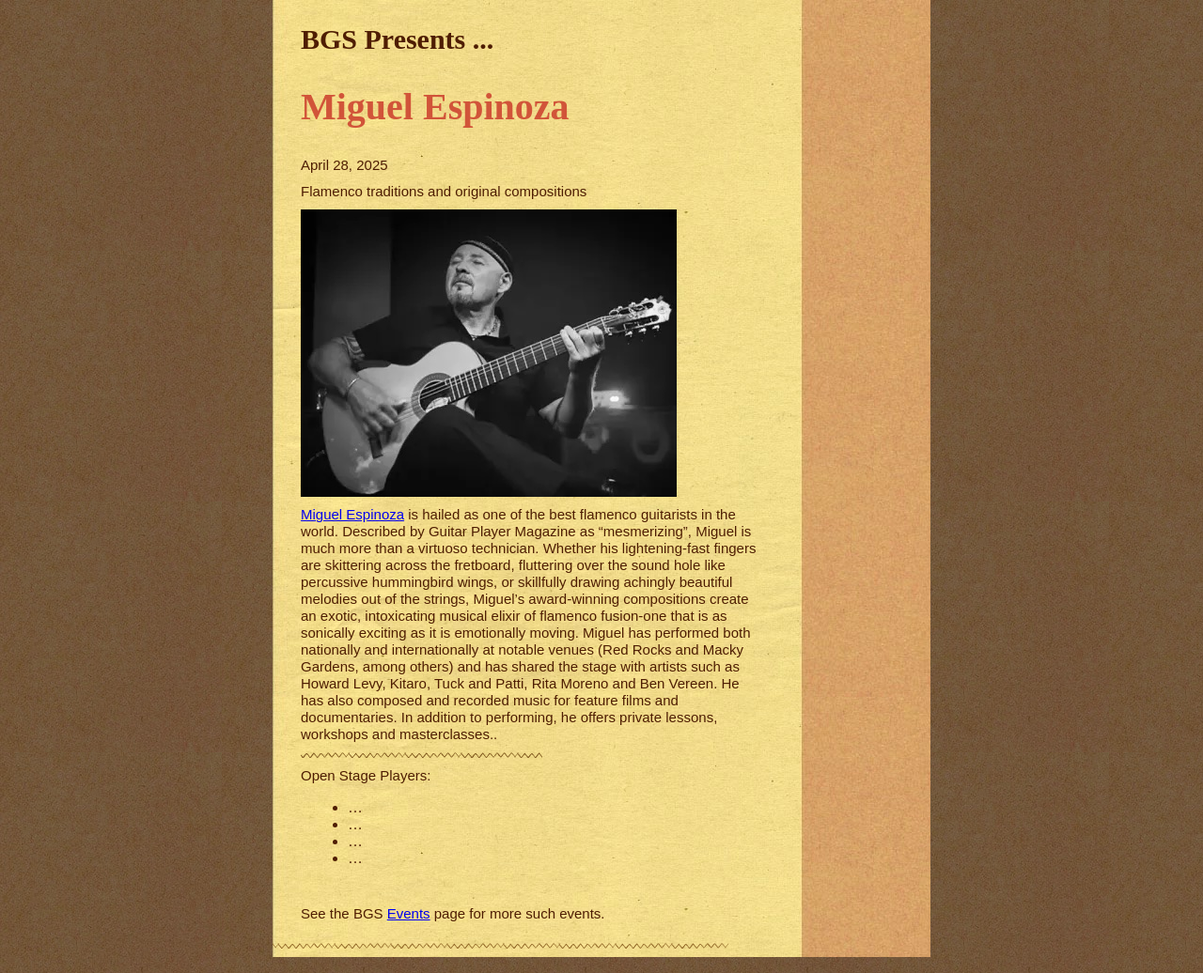
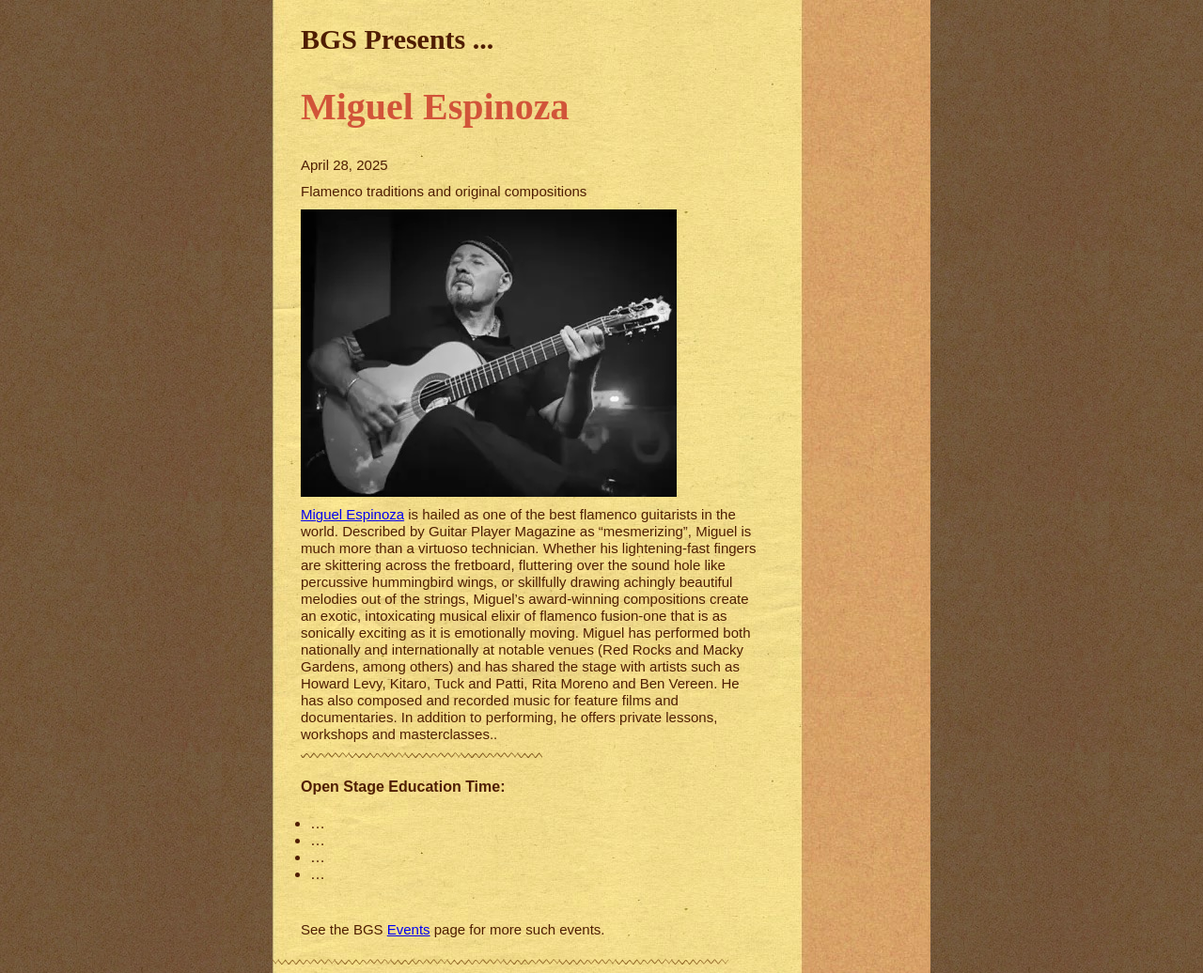
Before and after one commit to boulderguitarsociety/boulderguitarsociety.github.io, a Jekyll site: the page built from _posts/2025-04-28-miguel-espinoza.md, in a window 1280 px wide. Shown: the whole page at 94% size. Built offline with Jekyll 4.4.1, drawn with Linux system fonts in a browser that asks for light colours.

Commit message:
add tag to March, open stage heading in April

```diff
--- a/_posts/2025-04-28-miguel-espinoza.md
+++ b/_posts/2025-04-28-miguel-espinoza.md
@@ -13,8 +13,8 @@
 
 ![line](/pics/wgly-line.png)
 
-Open Stage Players:
-> * ...
-> * ...
-> * ...
-> * ...
+#### Open Stage Education Time: ####
+* ...
+* ...
+* ...
+* ...
```
Also changed, not shown: _posts/2025-03-31-mark-and-friends.md (+1 -0 lines).
